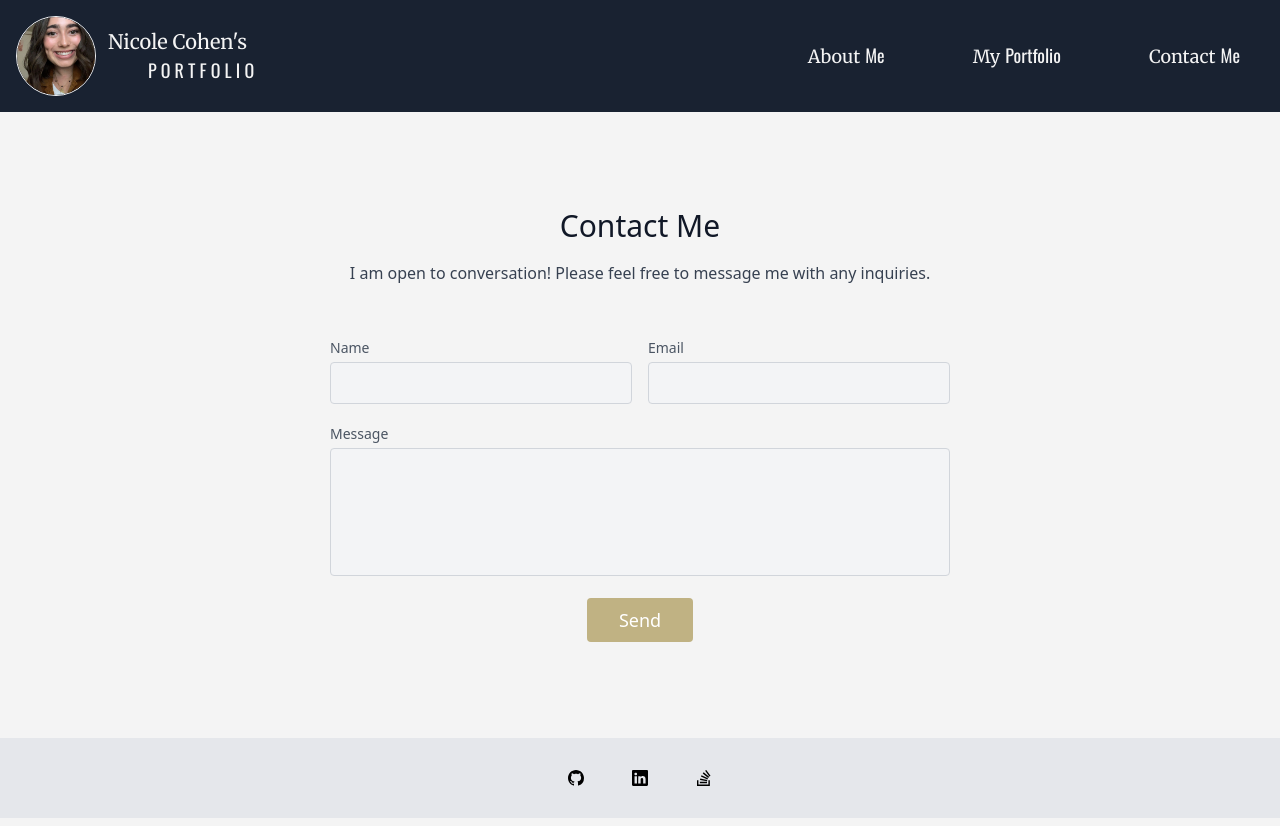
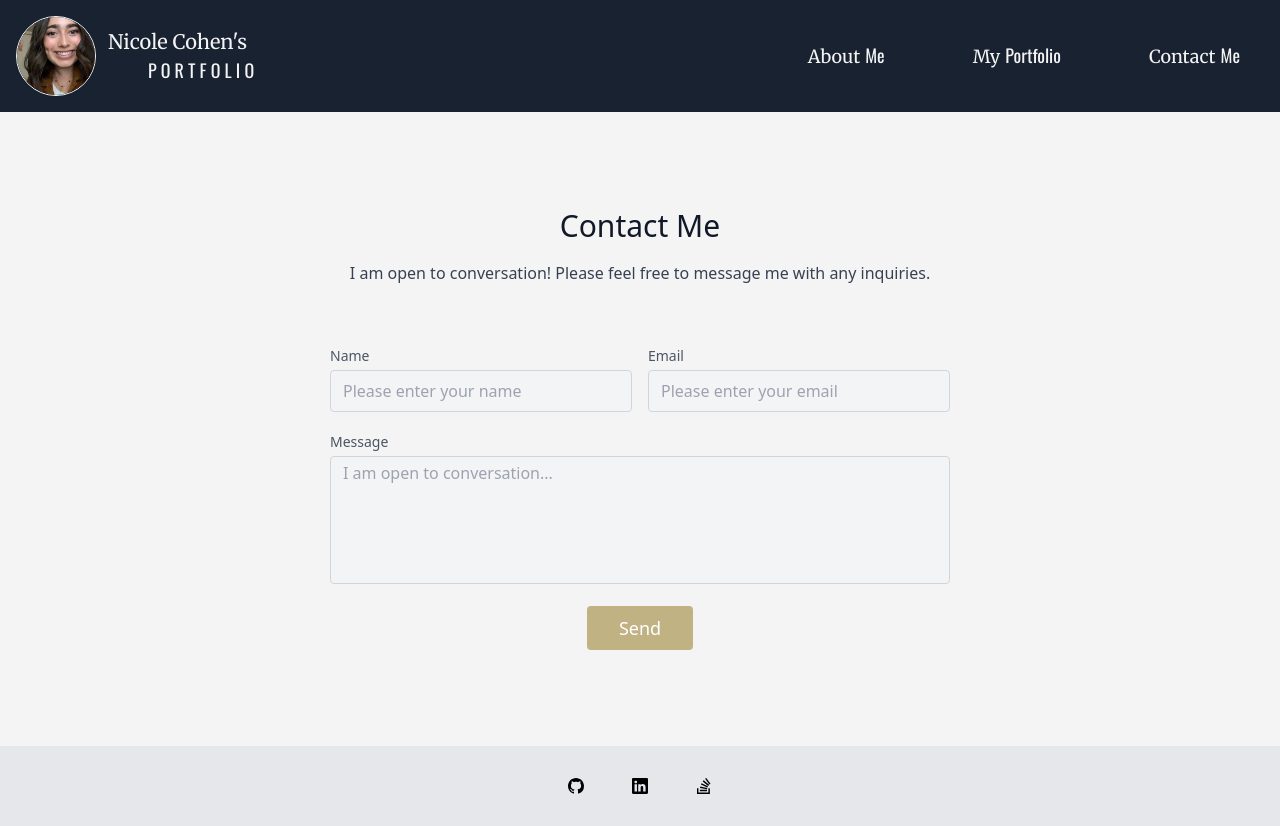
Before and after one commit to nrose19/react-portfolio, a React (Create React App) app: page /nrose19/react-portfolio/contact-me in a window 1280 px wide. Built offline with nearby package versions, Linux system fonts and the light colour scheme.

Commit message:
validated contact form

```diff
--- a/src/pages/ContactMe.js
+++ b/src/pages/ContactMe.js
@@ -1,15 +1,48 @@
-import React from 'react';
+import React, {useState} from 'react';
 
 import ValidateEmail from '../utils/helpers';
 
 
 export default function ContactMe() {
 
+    const[formState, setFormState] = useState({name: '', email: '', message:''});
+
+    const [error, setError] = useState('');
+
+    const { name, email, message } = formState;
+
+    function handleChange(e) {
+      if(e.target.name === 'email') {
+        const validEmail = ValidateEmail(e.target.value);
+
+        if(!validEmail) {
+          setError('Please enter a valid email address')
+        }
+      } else {
+      {/* this targets name and message, they are not allowed to be empty. */}
+      if(!e.target.value.length){
+        setError(`${e.target.name} is required`)
+        }
+      }
+      {/* for error message */}
+      if(!error) {
+        setFormState({...formState, [e.target.name]: e.target.value})
+      }
+    }
+
+    function handleSubmit(e){
+      e.preventDefault();
+
+      window.alert(`Your message has been sent!`)
+    }
+
     return(
       <>
         {/* Contact form from tailwind */}
       <div>
-      <section className="text-gray-700 body-font relative">
+        <form
+          name="contactform"
+          className="text-gray-700 body-font relative">
           <div className="container px-5 py-24 mx-auto">
             <div className="flex flex-col text-center w-full mb-12">
               <h1 className="sm:text-3xl text-2xl font-medium title-font mb-4 text-gray-900">
@@ -18,6 +51,13 @@ export default function ContactMe() {
               <p className="lg:w-2/3 mx-auto leading-relaxed text-base">
                 I am open to conversation! Please feel free to message me with any inquiries.
               </p>
+            </div>
+            <div className='flex justify-center pb-10 -mt-8'>
+                {error && (
+                  <div>
+                    <p>{error.toUpperCase()}</p>
+                  </div>
+                )}
             </div>
             <div className="lg:w-1/2 md:w-2/3 mx-auto">
               <div className="flex flex-wrap -m-2">
@@ -30,6 +70,9 @@ export default function ContactMe() {
                     type="text"
                     id="name"
                     name="name"
+                    placeholder='Please enter your name'
+                    defaultValue={name}
+                    onBlur={handleChange}
                     className="w-full bg-gray-100 rounded border border-gray-300 focus:border-indigo-500 text-base outline-none text-gray-700 py-1 px-3 leading-8 transition-colors duration-200 ease-in-out"
                     />
                   </div>
@@ -46,6 +89,9 @@ export default function ContactMe() {
                       type="email"
                       id="email"
                       name="email"
+                      placeholder='Please enter your email'
+                      defaultValue={email}
+                      onBlur={handleChange}
                       className="w-full bg-gray-100 rounded border border-gray-300 focus:border-indigo-500 text-base outline-none text-gray-700 py-1 px-3 leading-8 transition-colors duration-200 ease-in-out"
                     />
                   </div>
@@ -61,19 +107,24 @@ export default function ContactMe() {
                     <textarea
                       id="message"
                       name="message"
+                      placeholder='I am open to conversation...'
+                      defaultValue={message}
+                      onBlur={handleChange}
                       className="w-full bg-gray-100 rounded border border-gray-300 focus:border-indigo-500 h-32 text-base outline-none text-gray-700 py-1 px-3 resize-none leading-6 transition-colors duration-200 ease-in-out"
                     ></textarea>
                   </div>
                 </div>
                 <div className="p-2 w-full">
-                <button className="flex mx-auto text-white bg-lightGreen border-0 py-2 px-8 focus:outline-none hover:bg-darkGreen rounded text-lg">
+                  <button
+                  onSubmit={handleSubmit}
+                  className="flex mx-auto text-white bg-lightGreen border-0 py-2 px-8 focus:outline-none hover:bg-darkGreen rounded text-lg">
                     Send
                   </button>
                 </div>
                 </div>
               </div>
               </div>
-        </section>
+          </form>
       </div>
     </>
     )
```
Also changed, not shown: src/utils/helpers.js (line endings or trailing spaces). Lines whose indentation alone changed are shown as unchanged.
